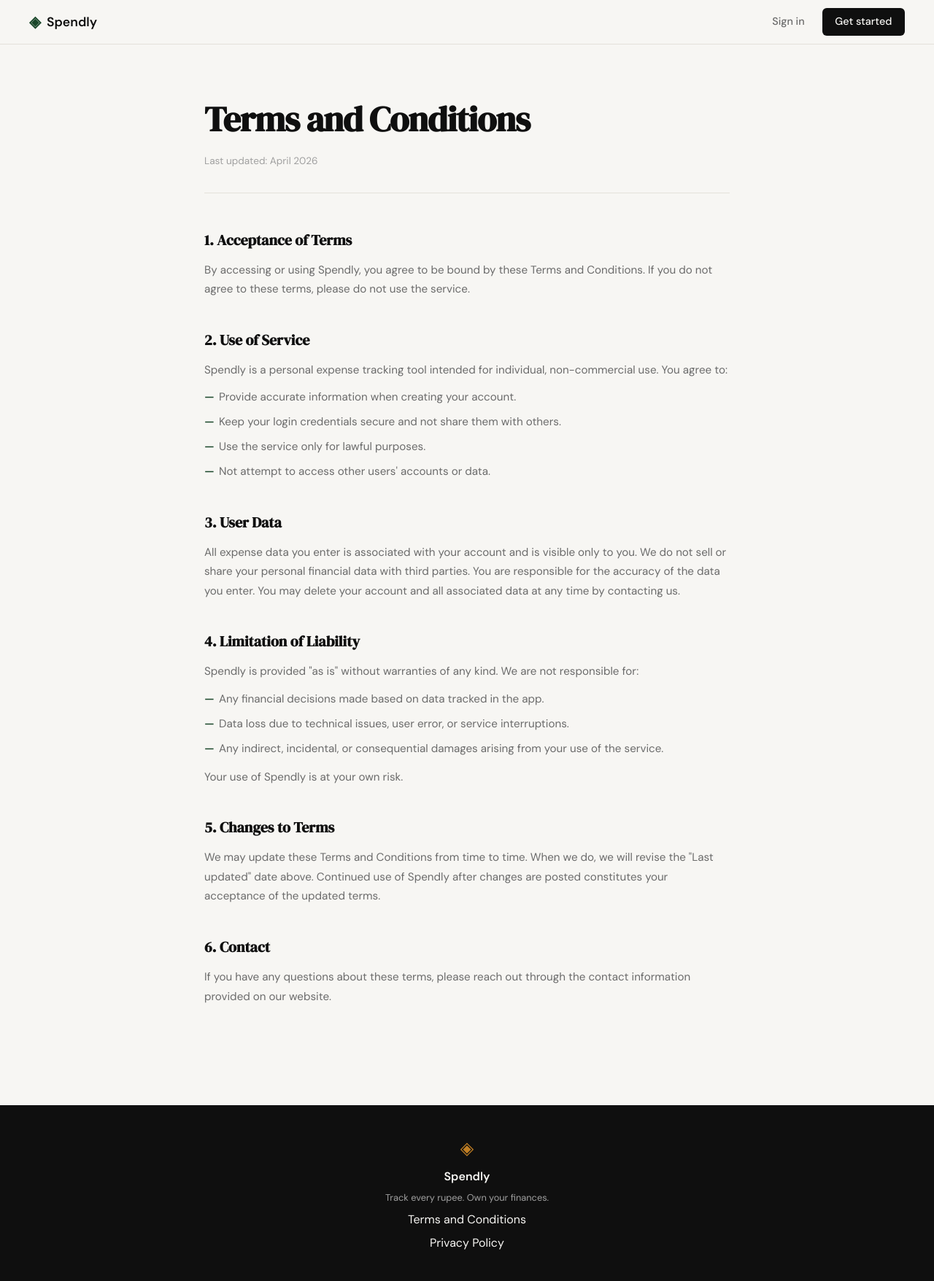
After one commit to Dimpalchitte/Spendly, a Flask app: page /terms in a window 1280 px wide. The commit adds this page. Shown: the whole page at 73% size. Run offline with Flask 3, Linux system fonts and the light colour scheme.

Commit message:
landing: add terms and conditions page and route

```diff
--- a/app.py
+++ b/app.py
@@ -10,6 +10,11 @@ app = Flask(__name__)
 @app.route("/")
 def landing():
     return render_template("landing.html")
+
+
+@app.route("/terms")
+def terms():
+    return render_template("terms.html")
 
 
 @app.route("/register")
--- a/static/css/style.css
+++ b/static/css/style.css
@@ -508,6 +508,78 @@ a { color: inherit; text-decoration: none; }
 }
 
 /* ------------------------------------------------------------------ */
+/* Legal pages (Terms, Privacy)                                        */
+/* ------------------------------------------------------------------ */
+
+.legal-page {
+    padding: 4rem 2rem 6rem;
+}
+
+.legal-inner {
+    max-width: 720px;
+    margin: 0 auto;
+}
+
+.legal-title {
+    font-family: var(--font-display);
+    font-size: clamp(2rem, 4vw, 3rem);
+    color: var(--ink);
+    letter-spacing: -0.02em;
+    margin-bottom: 0.5rem;
+}
+
+.legal-meta {
+    font-size: 0.85rem;
+    color: var(--ink-faint);
+    margin-bottom: 3rem;
+    padding-bottom: 2rem;
+    border-bottom: 1px solid var(--border);
+}
+
+.legal-section {
+    margin-bottom: 2.5rem;
+}
+
+.legal-section h2 {
+    font-family: var(--font-display);
+    font-size: 1.25rem;
+    color: var(--ink);
+    margin-bottom: 0.75rem;
+}
+
+.legal-section p {
+    font-size: 0.95rem;
+    color: var(--ink-muted);
+    line-height: 1.75;
+    margin-bottom: 0.75rem;
+}
+
+.legal-section ul {
+    list-style: none;
+    padding: 0;
+    margin: 0.5rem 0 0.75rem;
+    display: flex;
+    flex-direction: column;
+    gap: 0.5rem;
+}
+
+.legal-section ul li {
+    font-size: 0.95rem;
+    color: var(--ink-muted);
+    line-height: 1.7;
+    padding-left: 1.25rem;
+    position: relative;
+}
+
+.legal-section ul li::before {
+    content: '—';
+    position: absolute;
+    left: 0;
+    color: var(--accent);
+    font-weight: 600;
+}
+
+/* ------------------------------------------------------------------ */
 /* Responsive                                                          */
 /* ------------------------------------------------------------------ */
 
--- a/templates/base.html
+++ b/templates/base.html
@@ -34,7 +34,7 @@
             <span class="brand-icon">◈</span>
             <span class="footer-name">Spendly</span>
             <p class="footer-copy">Track every rupee. Own your finances.</p>
-            <a href="#">Terms and Conditions</a>
+            <a href="/terms">Terms and Conditions</a>
             <a href="#">Privacy Policy</a>
         </div>
     </footer>
--- /dev/null
+++ b/templates/terms.html
@@ -0,0 +1,56 @@
+{% extends "base.html" %}
+
+{% block title %}Terms and Conditions — Spendly{% endblock %}
+
+{% block content %}
+
+<section class="legal-page">
+    <div class="legal-inner">
+        <h1 class="legal-title">Terms and Conditions</h1>
+        <p class="legal-meta">Last updated: April 2026</p>
+
+        <div class="legal-section">
+            <h2>1. Acceptance of Terms</h2>
+            <p>By accessing or using Spendly, you agree to be bound by these Terms and Conditions. If you do not agree to these terms, please do not use the service.</p>
+        </div>
+
+        <div class="legal-section">
+            <h2>2. Use of Service</h2>
+            <p>Spendly is a personal expense tracking tool intended for individual, non-commercial use. You agree to:</p>
+            <ul>
+                <li>Provide accurate information when creating your account.</li>
+                <li>Keep your login credentials secure and not share them with others.</li>
+                <li>Use the service only for lawful purposes.</li>
+                <li>Not attempt to access other users' accounts or data.</li>
+            </ul>
+        </div>
+
+        <div class="legal-section">
+            <h2>3. User Data</h2>
+            <p>All expense data you enter is associated with your account and is visible only to you. We do not sell or share your personal financial data with third parties. You are responsible for the accuracy of the data you enter. You may delete your account and all associated data at any time by contacting us.</p>
+        </div>
+
+        <div class="legal-section">
+            <h2>4. Limitation of Liability</h2>
+            <p>Spendly is provided "as is" without warranties of any kind. We are not responsible for:</p>
+            <ul>
+                <li>Any financial decisions made based on data tracked in the app.</li>
+                <li>Data loss due to technical issues, user error, or service interruptions.</li>
+                <li>Any indirect, incidental, or consequential damages arising from your use of the service.</li>
+            </ul>
+            <p>Your use of Spendly is at your own risk.</p>
+        </div>
+
+        <div class="legal-section">
+            <h2>5. Changes to Terms</h2>
+            <p>We may update these Terms and Conditions from time to time. When we do, we will revise the "Last updated" date above. Continued use of Spendly after changes are posted constitutes your acceptance of the updated terms.</p>
+        </div>
+
+        <div class="legal-section">
+            <h2>6. Contact</h2>
+            <p>If you have any questions about these terms, please reach out through the contact information provided on our website.</p>
+        </div>
+    </div>
+</section>
+
+{% endblock %}
```
